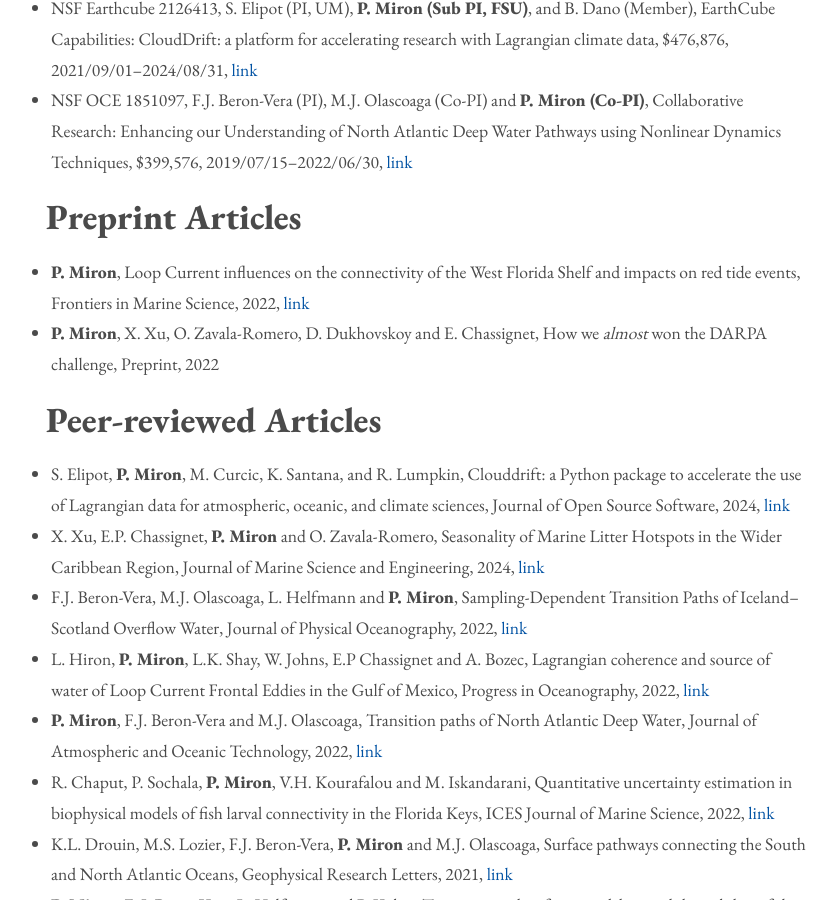
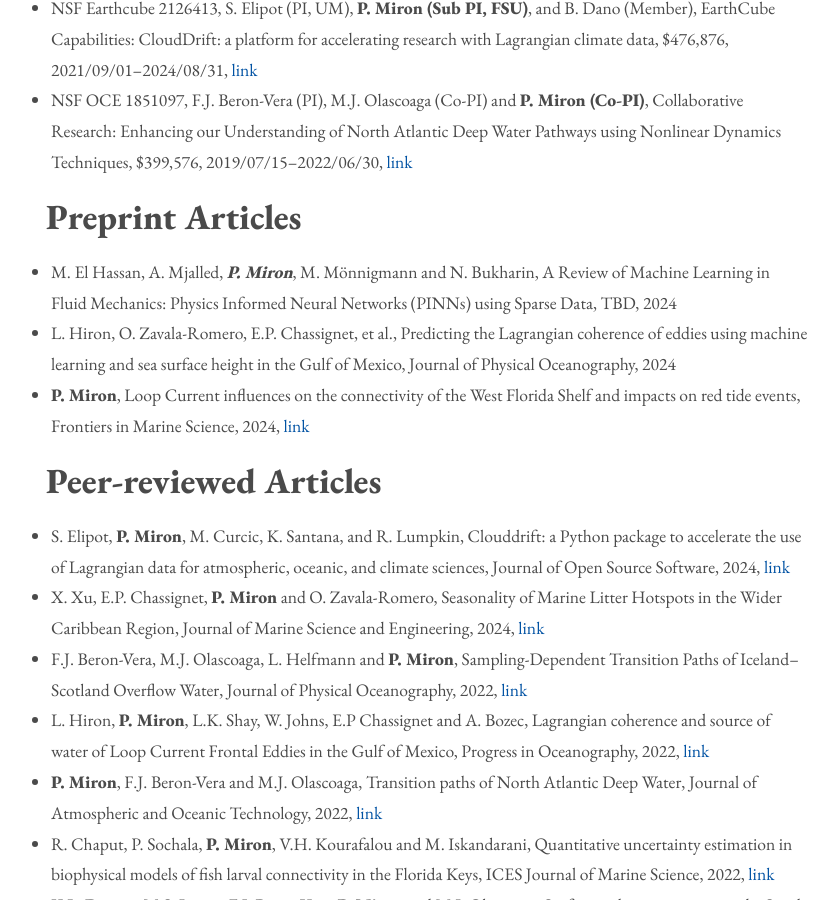
Before and after one commit to philippemiron/philippemiron.github.io, a Jekyll site: the page built from cv.md, in a window 1280 px wide and 900 px high, scrolled down 949 px. Shown: the whole window, without its empty margins (210-1048 px from the left). Built offline with Jekyll 4.4.1, drawn with Linux system fonts in a browser that asks for light colours.

Commit message:
update preprint papers

```diff
--- a/_data/preprint.yml
+++ b/_data/preprint.yml
@@ -1,10 +1,15 @@
+- title: "A Review of Machine Learning in Fluid Mechanics: Physics Informed Neural Networks (PINNs) using Sparse Data"
+  authors: M. El Hassan, A. Mjalled, ***P. Miron***, M. Mönnigmann and N. Bukharin
+  journal: TBD
+  year: '2024'
+
+- title: Predicting the Lagrangian coherence of eddies using machine learning and sea surface height in the Gulf of Mexico
+  authors: L. Hiron, O. Zavala-Romero, E.P. Chassignet, et al.
+  journal: Journal of Physical Oceanography
+  year: '2024'
+
 - title: Loop Current influences on the connectivity of the West Florida Shelf and impacts on red tide events
   authors: '**P. Miron**'
   journal: Frontiers in Marine Science
-  year: '2022'
+  year: '2024'
   doi: https://doi.org/10.48550/arXiv.2211.08231
-
-- title: How we *almost* won the DARPA challenge
-  authors: '**P. Miron**, X. Xu, O. Zavala-Romero, D. Dukhovskoy and E. Chassignet'
-  journal: Preprint
-  year: '2022'
```
